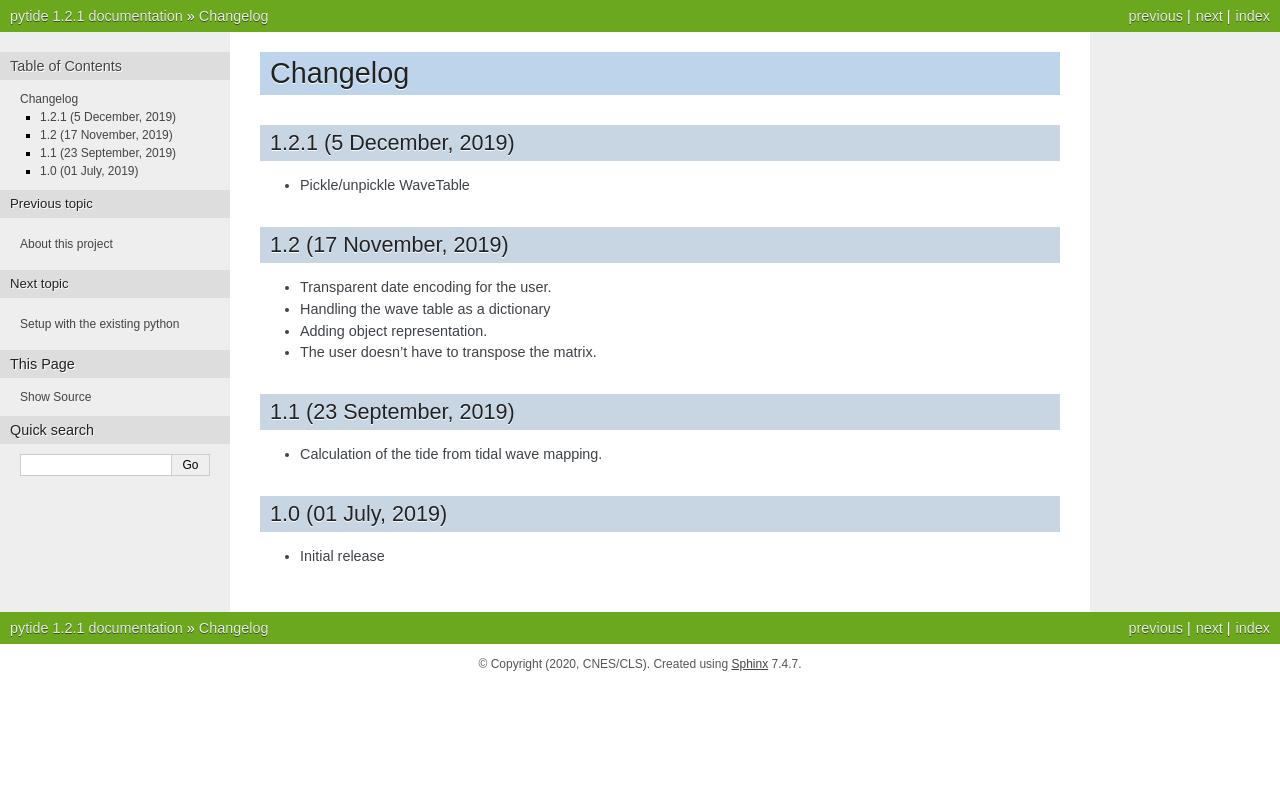
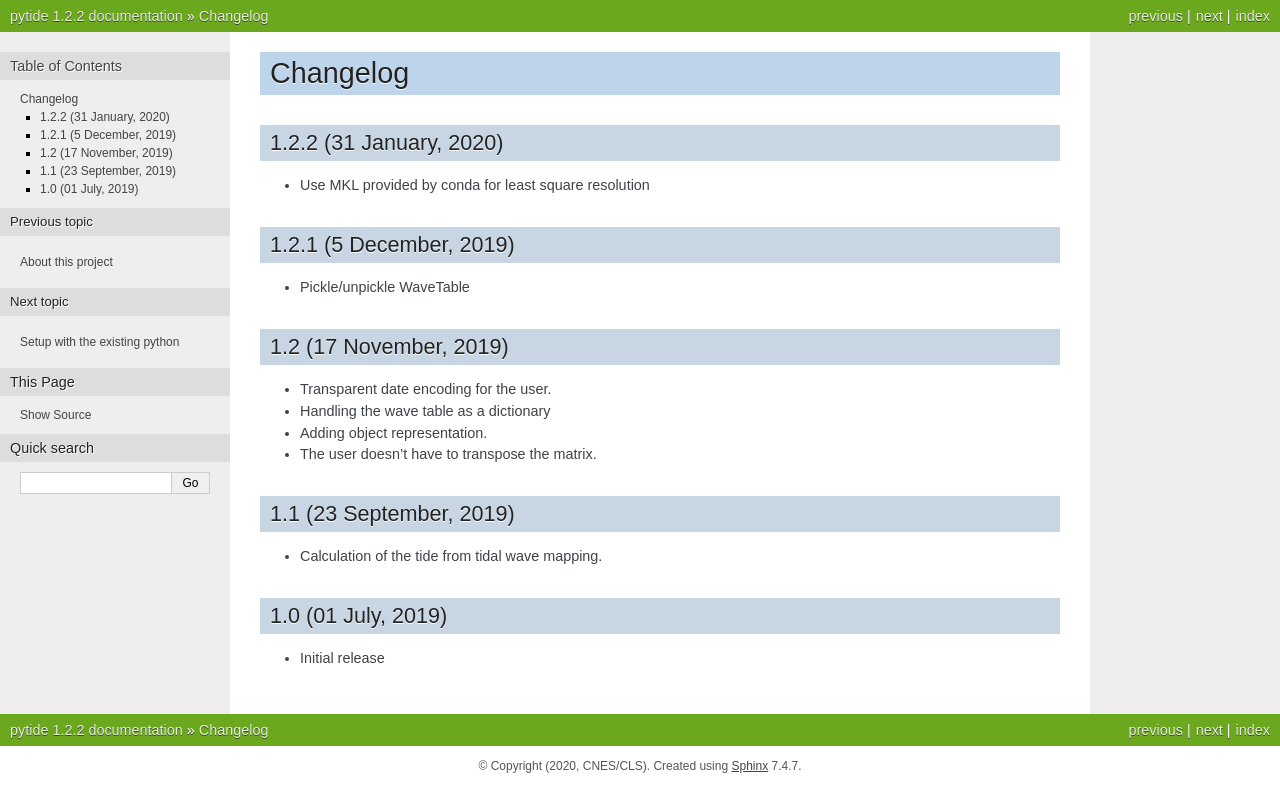
Before and after one commit to CNES/pangeo-pytide, a Sphinx documentation site: the page built from docs/source/changelog.rst, in a window 1280 px wide. Shown: the top 812 px of the page. Built offline with Sphinx 7.4.7, drawn with Linux system fonts in a browser that asks for light colours.

Commit message:
Release 1.2.2

```diff
--- a/docs/source/changelog.rst
+++ b/docs/source/changelog.rst
@@ -1,5 +1,9 @@
 Changelog
 #########
+
+1.2.2 (31 January, 2020)
+------------------------
+* Use MKL provided by conda for least square resolution
 
 1.2.1 (5 December, 2019)
 ------------------------
--- a/docs/source/conf.py
+++ b/docs/source/conf.py
@@ -14,7 +14,7 @@
 author = 'CNES/CLS'
 
 # The full version, including alpha/beta/rc tags
-release = '1.2.1'
+release = '1.2.2'
 
 # -- General configuration ---------------------------------------------------
 
```
Also changed, not shown: 1 other file.
